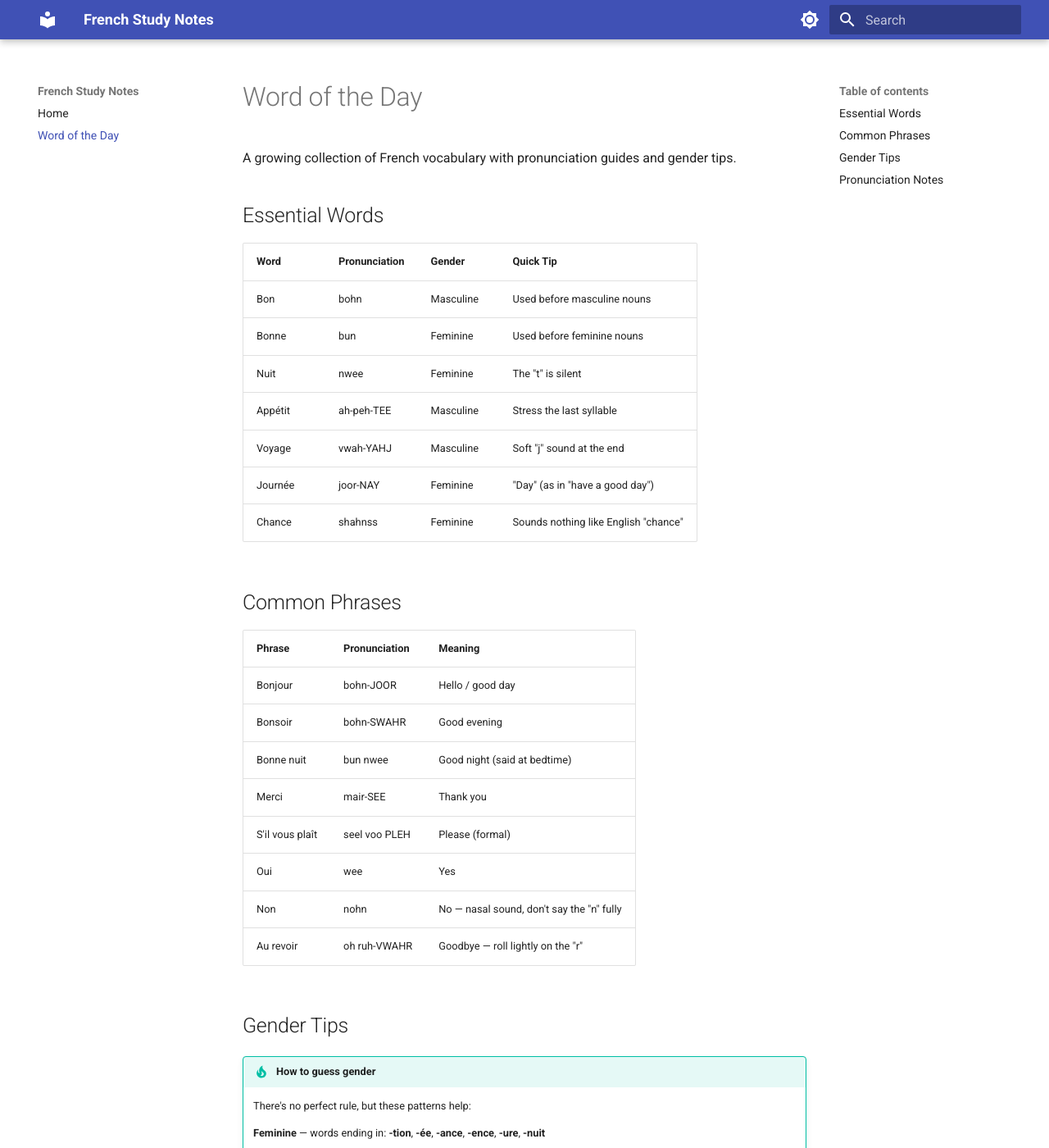
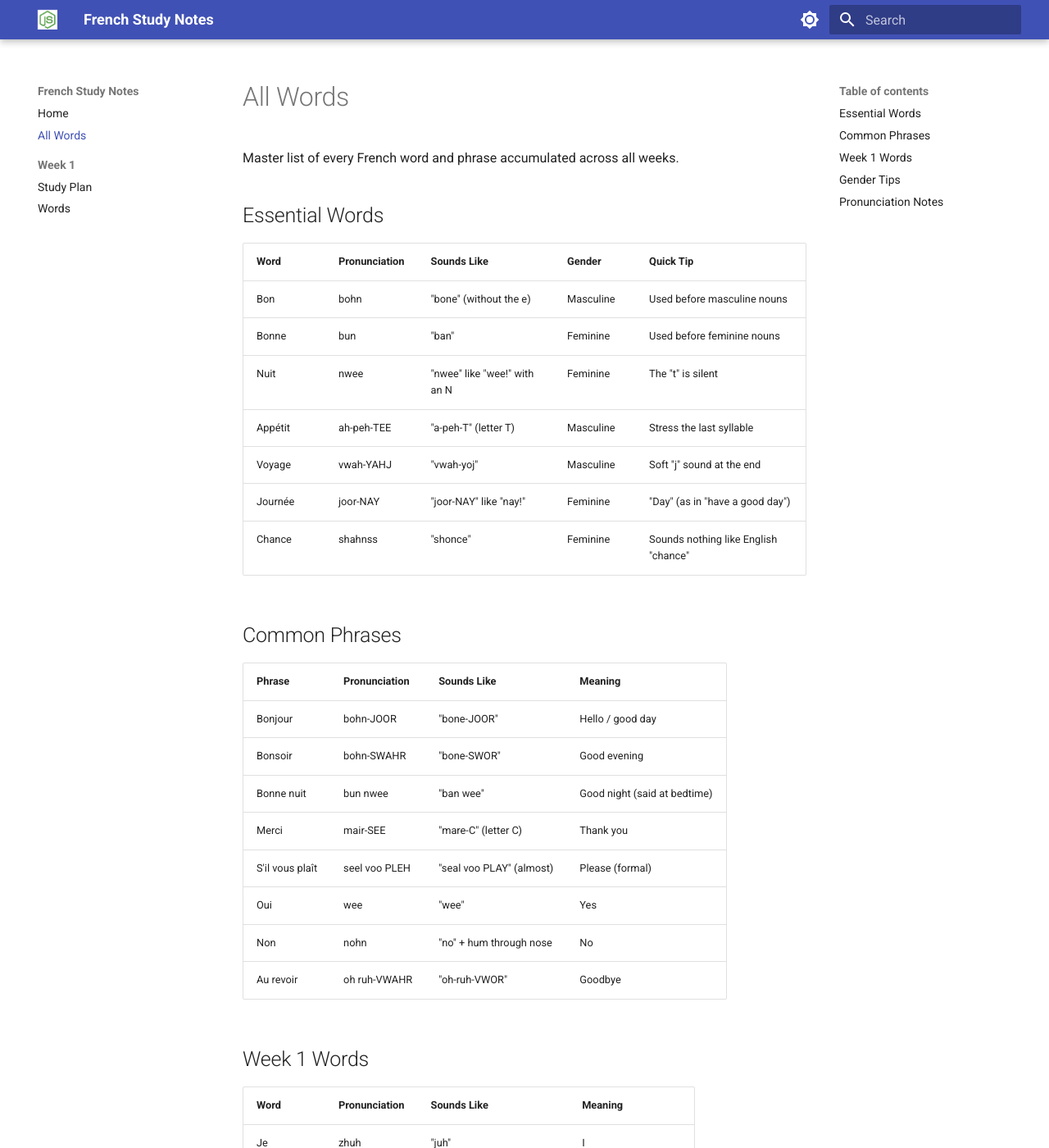
Before and after one commit to jarutosurano/french, an MkDocs documentation site: the page built from docs/word-of-the-day.md, in a window 1280 px wide and 1400 px high. Shown: the whole window at 82% size. Built offline with MkDocs 1.6.1 and Material for MkDocs 9.7.7, drawn with Linux system fonts in a browser that asks for light colours; some of the changed text lies outside the part shown.

Commit message:
Add Week 1 study plan, words, and "Sounds Like" column
- Week 1 daily study plan with YouTube links (no app installs needed)
- Week 1 words page with day-by-day vocabulary breakdowns
- "Sounds Like" column across all word tables for plain English phonetics
- All Words master page accumulating vocabulary across weeks
- Custom logo/favicon (js.png)
- Extra content-footer spacing

Co-Authored-By: Claude Opus 4.6 <noreply@anthropic.com>

```diff
--- /dev/null
+++ b/docs/stylesheets/extra.css
@@ -0,0 +1,3 @@
+.md-main__inner {
+  padding-bottom: 4rem;
+}
--- a/docs/word-of-the-day.md
+++ b/docs/word-of-the-day.md
@@ -1,31 +1,61 @@
-# Word of the Day
+# All Words
 
-A growing collection of French vocabulary with pronunciation guides and gender tips.
+Master list of every French word and phrase accumulated across all weeks.
 
 ## Essential Words
 
-| Word | Pronunciation | Gender | Quick Tip |
-|------|--------------|--------|-----------|
-| Bon | bohn | Masculine | Used before masculine nouns |
-| Bonne | bun | Feminine | Used before feminine nouns |
-| Nuit | nwee | Feminine | The "t" is silent |
-| Appétit | ah-peh-TEE | Masculine | Stress the last syllable |
-| Voyage | vwah-YAHJ | Masculine | Soft "j" sound at the end |
-| Journée | joor-NAY | Feminine | "Day" (as in "have a good day") |
-| Chance | shahnss | Feminine | Sounds nothing like English "chance" |
+| Word | Pronunciation | Sounds Like | Gender | Quick Tip |
+|------|--------------|-------------|--------|-----------|
+| Bon | bohn | "bone" (without the e) | Masculine | Used before masculine nouns |
+| Bonne | bun | "ban" | Feminine | Used before feminine nouns |
+| Nuit | nwee | "nwee" like "wee!" with an N | Feminine | The "t" is silent |
+| Appétit | ah-peh-TEE | "a-peh-T" (letter T) | Masculine | Stress the last syllable |
+| Voyage | vwah-YAHJ | "vwah-yoj" | Masculine | Soft "j" sound at the end |
+| Journée | joor-NAY | "joor-NAY" like "nay!" | Feminine | "Day" (as in "have a good day") |
+| Chance | shahnss | "shonce" | Feminine | Sounds nothing like English "chance" |
 
 ## Common Phrases
 
-| Phrase | Pronunciation | Meaning |
-|--------|--------------|---------|
-| Bonjour | bohn-JOOR | Hello / good day |
-| Bonsoir | bohn-SWAHR | Good evening |
-| Bonne nuit | bun nwee | Good night (said at bedtime) |
-| Merci | mair-SEE | Thank you |
-| S'il vous plaît | seel voo PLEH | Please (formal) |
-| Oui | wee | Yes |
-| Non | nohn | No — nasal sound, don't say the "n" fully |
-| Au revoir | oh ruh-VWAHR | Goodbye — roll lightly on the "r" |
+| Phrase | Pronunciation | Sounds Like | Meaning |
+|--------|--------------|-------------|---------|
+| Bonjour | bohn-JOOR | "bone-JOOR" | Hello / good day |
+| Bonsoir | bohn-SWAHR | "bone-SWOR" | Good evening |
+| Bonne nuit | bun nwee | "ban wee" | Good night (said at bedtime) |
+| Merci | mair-SEE | "mare-C" (letter C) | Thank you |
+| S'il vous plaît | seel voo PLEH | "seal voo PLAY" (almost) | Please (formal) |
+| Oui | wee | "wee" | Yes |
+| Non | nohn | "no" + hum through nose | No |
+| Au revoir | oh ruh-VWAHR | "oh-ruh-VWOR" | Goodbye |
+
+## Week 1 Words
+
+| Word | Pronunciation | Sounds Like | Meaning |
+|------|--------------|-------------|---------|
+| Je | zhuh | "juh" | I |
+| Tu | tu | "too" | You (informal) |
+| Il | eel | "eel" | He |
+| Elle | el | "L" (letter L) | She |
+| On | ohn | "own" (nasal) | We (informal) / one |
+| Nous | noo | "new" | We (formal) |
+| Vous | voo | "voo" | You (formal or plural) |
+| Ils | eel | "eel" | They (masc.) |
+| Elles | el | "L" (letter L) | They (fem.) |
+| Suis | swee | "swee" | Am (je suis = I am) |
+| Est | eh | "eh" | Is |
+| Sommes | sum | "sum" | Are (nous sommes) |
+| Êtes | et | "et" | Are (vous êtes) |
+| Sont | sohn | "sewn" (nasal) | Are (ils/elles sont) |
+| Ai | ay | "A" (letter A) | Have (j'ai = I have) |
+| As | ah | "ah" | Have (tu as) |
+| Avons | ah-vohn | "a-VON" (like the company) | Have (nous avons) |
+| Avez | ah-vay | "a-VAY" like "hooray" | Have (vous avez) |
+| Ont | ohn | "own" (nasal) | Have (ils/elles ont) |
+| Le | luh | "luh" | The (masculine) |
+| La | lah | "la" like singing "la la la" | The (feminine) |
+| Les | lay | "LAY" | The (plural) |
+| Un | uhn | "uh" + nasal | A (masculine) |
+| Une | oon | "oon" | A (feminine) |
+| Des | day | "DAY" | Some (plural) |
 
 ## Gender Tips
 
--- a/mkdocs.yml
+++ b/mkdocs.yml
@@ -4,6 +4,8 @@ site_url: ""
 
 theme:
   name: material
+  logo: assets/js.png
+  favicon: assets/js.png
   palette:
     - scheme: default
       primary: indigo
@@ -20,11 +22,18 @@ theme:
   features:
     - navigation.instant
     - navigation.top
+    - navigation.sections
     - content.code.copy
 
 nav:
   - Home: index.md
-  - Word of the Day: word-of-the-day.md
+  - All Words: word-of-the-day.md
+  - Week 1:
+    - Study Plan: week1.md
+    - Words: week1-words.md
+
+extra_css:
+  - stylesheets/extra.css
 
 markdown_extensions:
   - admonition
```
Also changed, not shown: docs/week1-words.md (added, +98 -0 lines), docs/week1.md (added, +152 -0 lines), docs/assets/js.png (added).
